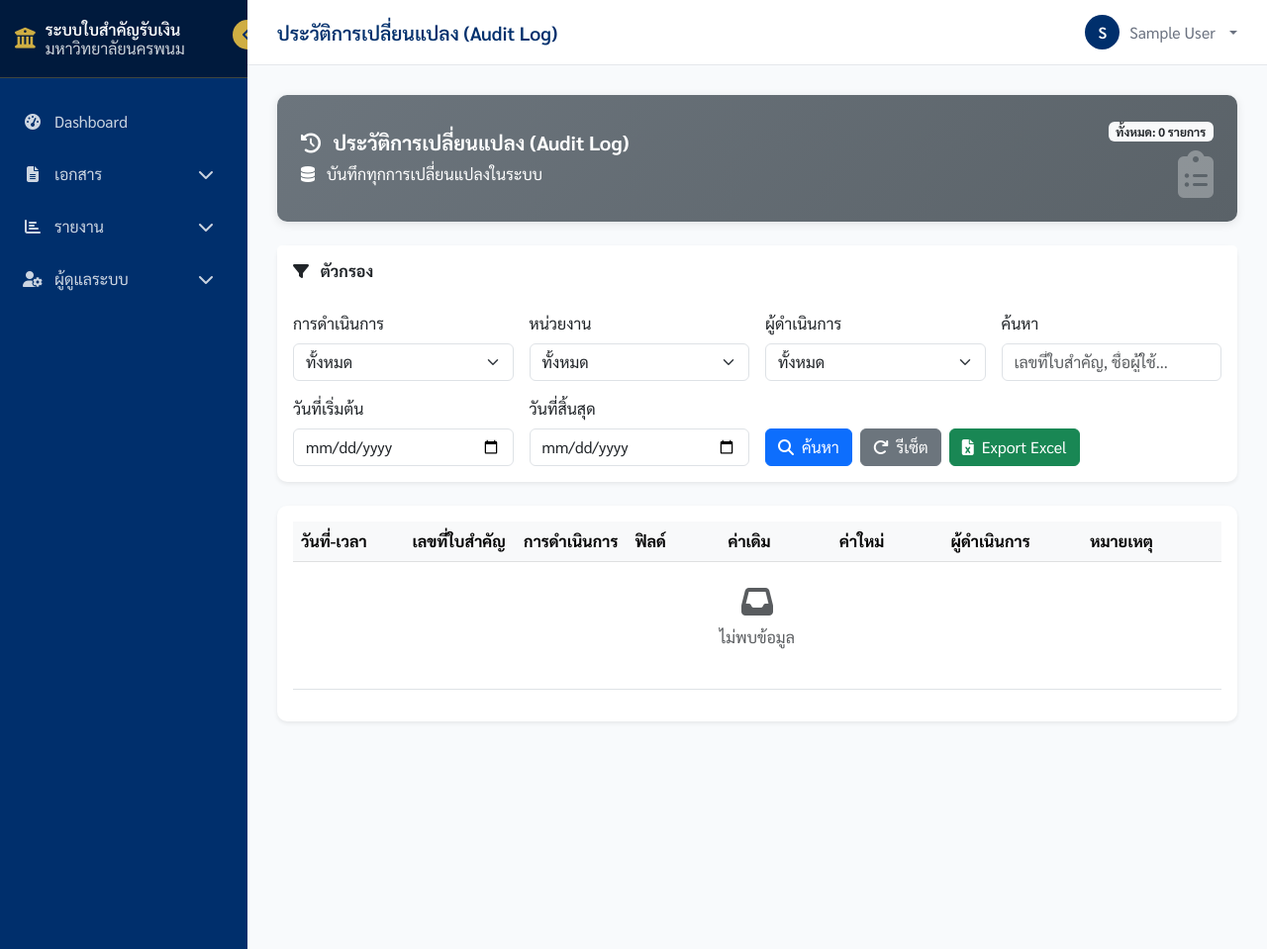
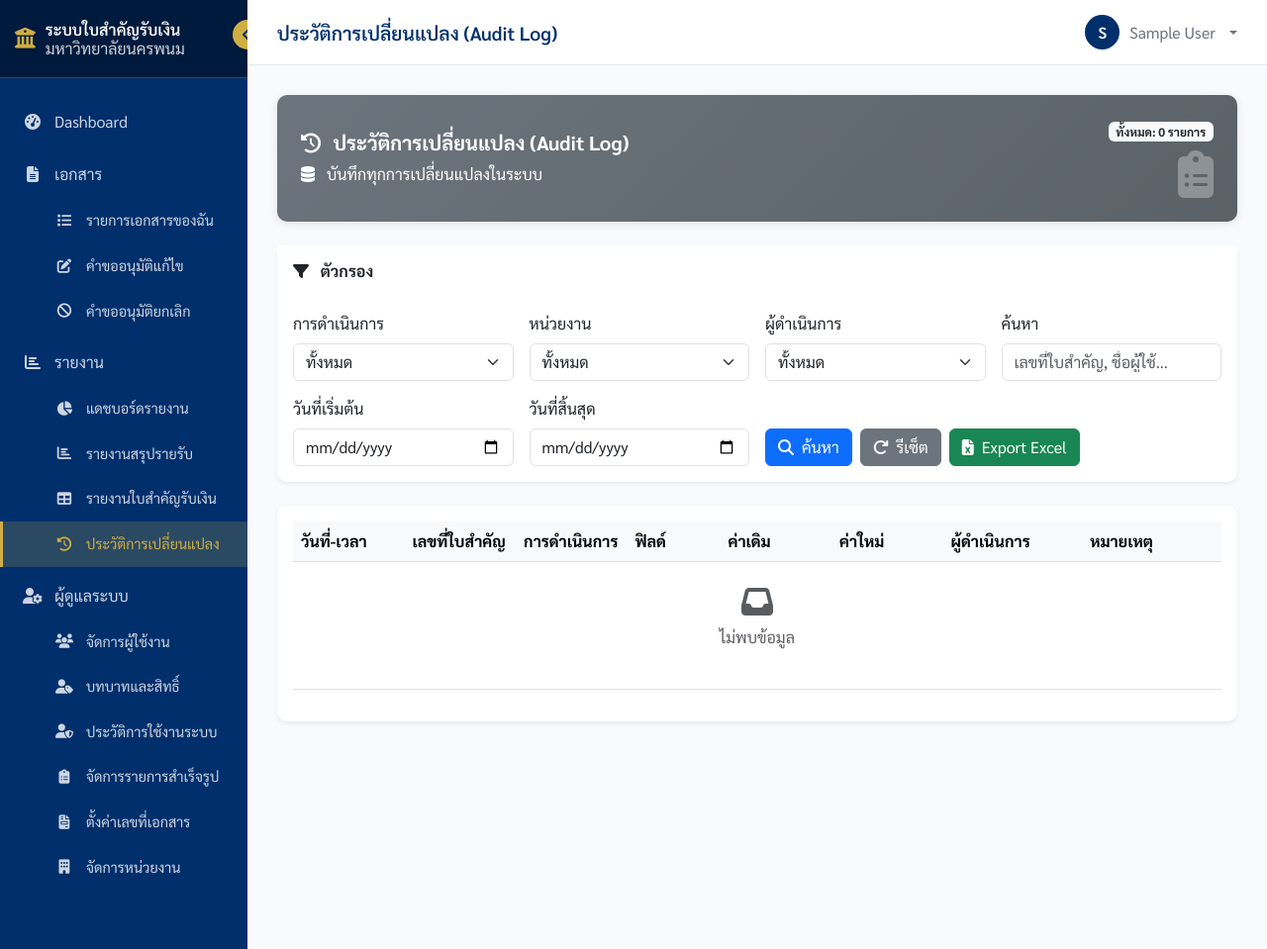
Before and after one commit to azimuthotg/emoneys, a Django app: page /reports/audit-log/ in a window 1280 px wide. Shown: the whole page at 99% size. Run offline with Django 4.2, Linux system fonts and the light colour scheme; the visitor is signed in with stand-in values (Sample User, id 1); data comes from the database, SQL or seed files in the repository.

Commit message:
Improve sidebar menu UX: Always show submenus
Changes:
- Removed toggle functionality from submenu headers
- Removed chevron icons (up/down arrows)
- Added 'show' class to all submenus by default
- Changed menu headers from <a> to <div> (non-clickable)
- Set cursor to default for menu headers

Benefits:
- No need to click to expand submenus every time
- All menu items visible immediately
- Better user experience and faster navigation
- Cleaner, more straightforward interface

Affected menus:
- เอกสาร (Documents)
- รายงาน (Reports)
- ผู้ดูแลระบบ (Admin)

Note: toggleSubmenu() function kept for potential future use

🤖 Generated with [Claude Code](https://claude.com/claude-code)

Co-Authored-By: Claude <noreply@anthropic.com>

```diff
--- a/templates/base_sidebar.html
+++ b/templates/base_sidebar.html
@@ -302,12 +302,11 @@
 
             <!-- เอกสาร -->
             <div class="menu-item">
-                <a href="#" class="menu-link" onclick="toggleSubmenu('documents')">
+                <div class="menu-link" style="cursor: default;">
                     <i class="fas fa-file-alt"></i>
                     <span class="menu-text">เอกสาร</span>
-                    <i class="fas fa-chevron-down ms-auto"></i>
-                </a>
-                <div class="submenu" id="documents-submenu">
+                </div>
+                <div class="submenu show" id="documents-submenu">
                     <a href="{% url 'receipt_list' %}" class="menu-link {% if request.resolver_match.url_name == 'receipt_list' %}active{% endif %}">
                         <i class="fas fa-list"></i>
                         <span class="menu-text">รายการเอกสารของฉัน</span>
@@ -325,12 +324,11 @@
 
             <!-- รายงาน -->
             <div class="menu-item">
-                <a href="#" class="menu-link" onclick="toggleSubmenu('reports')">
+                <div class="menu-link" style="cursor: default;">
                     <i class="fas fa-chart-bar"></i>
                     <span class="menu-text">รายงาน</span>
-                    <i class="fas fa-chevron-down ms-auto"></i>
-                </a>
-                <div class="submenu" id="reports-submenu">
+                </div>
+                <div class="submenu show" id="reports-submenu">
                     <a href="{% url 'reports_dashboard' %}" class="menu-link {% if request.resolver_match.url_name == 'reports_dashboard' %}active{% endif %}">
                         <i class="fas fa-chart-pie"></i>
                         <span class="menu-text">แดชบอร์ดรายงาน</span>
@@ -364,12 +362,11 @@
             <!-- ผู้ดูแลระบบ (Admin Only) -->
             {% if user.is_staff or user.is_superuser %}
             <div class="menu-item">
-                <a href="#" class="menu-link" onclick="toggleSubmenu('admin')">
+                <div class="menu-link" style="cursor: default;">
                     <i class="fas fa-user-cog"></i>
                     <span class="menu-text">ผู้ดูแลระบบ</span>
-                    <i class="fas fa-chevron-down ms-auto"></i>
-                </a>
-                <div class="submenu" id="admin-submenu">
+                </div>
+                <div class="submenu show" id="admin-submenu">
                     <a href="{% url 'user_management' %}" class="menu-link">
                         <i class="fas fa-users"></i>
                         <span class="menu-text">จัดการผู้ใช้งาน</span>
```
